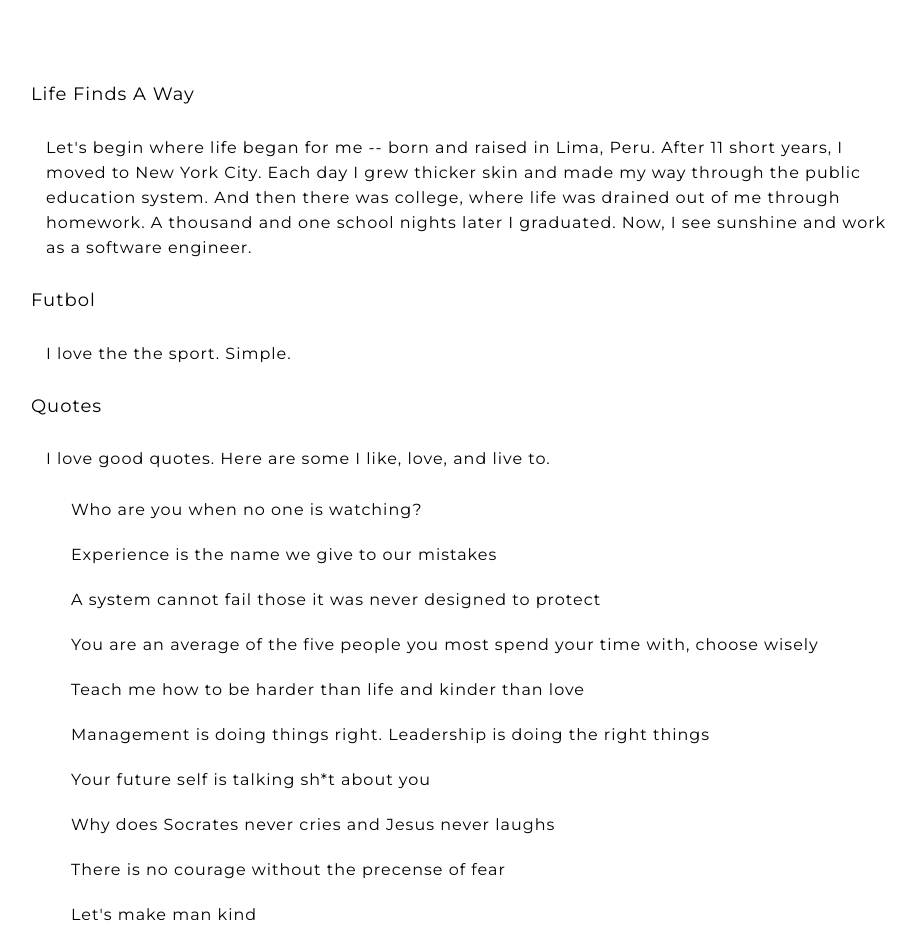
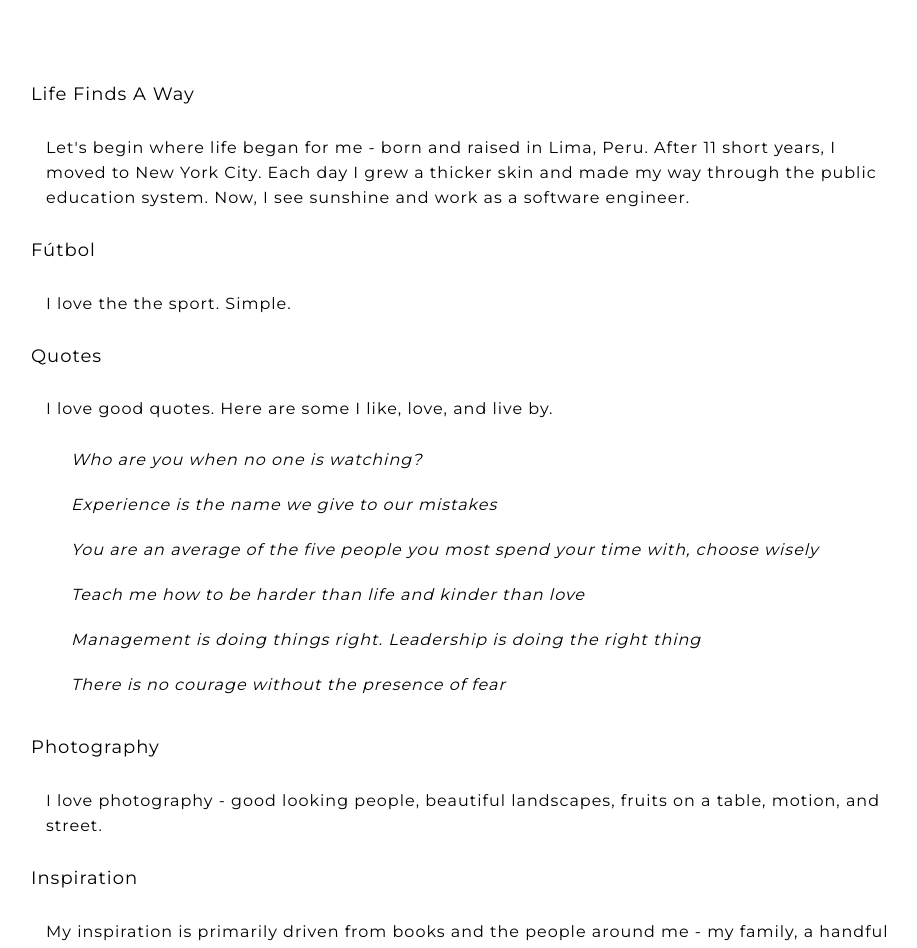
Before and after one commit to enzoames/enzoames, a React (Create React App) app: page /#/ in a window 1280 px wide. Shown: the part 860-1808 px from the top of the page, without its empty margins (169-1086 px from the left). Built offline with nearby package versions, Linux system fonts and the light colour scheme.

Commit message:
[enzoames] updated home page

```diff
--- a/src/pages/Home.js
+++ b/src/pages/Home.js
@@ -91,39 +91,43 @@ function Home() {
       <AboutMe>
         <h2>Life Finds A Way</h2>
         <p>
-          Let&apos;s begin where life began for me -- born and raised in Lima, Peru. After 11 short years, I moved to
-          New York City. Each day I grew thicker skin and made my way through the public education system. And then
-          there was college, where life was drained out of me through homework. A thousand and one school nights later I
-          graduated. Now, I see sunshine and work as a software engineer.
+          Let&apos;s begin where life began for me - born and raised in Lima, Peru. After 11 short years, I moved to New
+          York City. Each day I grew a thicker skin and made my way through the public education system. Now, I see
+          sunshine and work as a software engineer.
         </p>
-        <h2>Futbol</h2>
+        <h2>Fútbol</h2>
         <p>I love the the sport. Simple.</p>
         <h2>Quotes</h2>
-        <p>I love good quotes. Here are some I like, love, and live to.</p>
+        <p>I love good quotes. Here are some I like, love, and live by.</p>
         <ul>
-          <li>Who are you when no one is watching?</li>
-          <li>Experience is the name we give to our mistakes</li>
-          <li>A system cannot fail those it was never designed to protect</li>
-          <li>You are an average of the five people you most spend your time with, choose wisely</li>
-          <li>Teach me how to be harder than life and kinder than love</li>
-          <li>Management is doing things right. Leadership is doing the right things</li>
-          <li>Your future self is talking sh*t about you</li>
-          <li>Why does Socrates never cries and Jesus never laughs</li>
-          <li>There is no courage without the precense of fear</li>
-          <li>Let&apos;s make man kind</li>
+          <li>
+            <i>Who are you when no one is watching?</i>
+          </li>
+          <li>
+            <i>Experience is the name we give to our mistakes</i>
+          </li>
+          <li>
+            <i>You are an average of the five people you most spend your time with, choose wisely</i>
+          </li>
+          <li>
+            <i>Teach me how to be harder than life and kinder than love</i>
+          </li>
+          <li>
+            <i>Management is doing things right. Leadership is doing the right thing</i>
+          </li>
+          <li>
+            <i>There is no courage without the presence of fear</i>
+          </li>
         </ul>
         <h2>Photography</h2>
-        <p>I love Photography -- good looking people, beautiful landscapes, fruits on a table, motion, and street.</p>
+        <p>I love photography - good looking people, beautiful landscapes, fruits on a table, motion, and street.</p>
         <h2>Inspiration</h2>
         <p>
-          My inspiration is driven from books, but primarily from the people around me. I wouldn&apos;t be where I am
-          today if it wasn&apos;t for the people that have granted a helping hand to pull me forward. From my family and
-          handful of close friends, to the incredible collegues at the places that I have worked. Thank you to you all.
+          My inspiration is primarily driven from books and the people around me - my family, a handful of close
+          friends, and the incredible collegues at the places that I have worked. Thank you all.
         </p>
         <h2>Software Engineering</h2>
-        <p>
-          That&apos;s what I do now. Inspired by my brother who worked as a software engineer at IBM in Peru. Gracias.
-        </p>
+        <p>A career inspired by my brother who worked as a software engineer at IBM in Peru. Gracias.</p>
       </AboutMe>
     </>
   );
```
